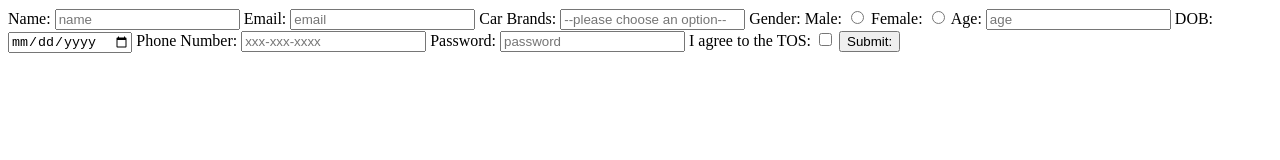
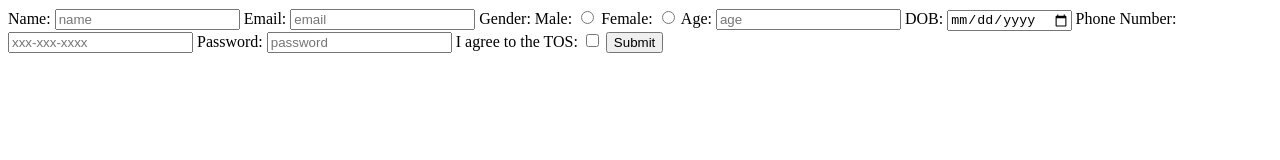
Before and after one commit to acciojob/signup-form-car-ViswajitReddy, a website: page main.html in a window 1280 px wide. Drawn offline with Linux system fonts and the light colour scheme.

Commit message:
created a submission

```diff
--- a/main.html
+++ b/main.html
@@ -10,27 +10,34 @@
 	<!-- the entire body must be written by student -->
 	<form method="post">
 		<label for ="name">Name:</label>
-		<input type="text" id="name" placeholder="name" required>
+		<input type="text" id="name" name="name" placeholder="name" required>
+
 		<label for ="email">Email:</label>
-		<input type ="email" id="email" placeholder="email" required>
-		<label for ="car brands">Car Brands:</label>
-		<input type ="select" id="cars" placeholder="--please choose an option--" required>
-		<label for ="gender">Gender:</label>
+		<input type ="email" id="email" name="email" placeholder="email" required>
+
+		<label>Gender:</label>
 		<label for ="gender_m">Male:</label>
-		<input type ="radio" id="gender_m" required>
+		<input type ="radio" id="gender_m" name="gender" required>
 		<label for ="gender_f">Female:</label>
-		<input type ="radio" id="gender_f" required>
+		<input type ="radio" id="gender_f" name="gender" required>
+
 		<label for ="age">Age:</label>
-		<input type ="number" id="age" placeholder="age" required>
+		<input type ="number" id="age" name="age" placeholder="age" required>
+
 		<label for ="dob">DOB:</label>
-		<input type ="Date" id="dob" required>
+		<input type ="Date" id="dob" name="dob" required>
+
 		<label for ="phone number">Phone Number:</label>
-		<input type="tel" id="tel" placeholder="xxx-xxx-xxxx" required>
+		<input type="tel" id="tel" name="tel" placeholder="xxx-xxx-xxxx" required>
+
 		<label for ="password">Password:</label>
-		<input type="password" id="password" placeholder="password" required>
-		<label for ="I agree to the TOS">I agree to the TOS:</label>
-		<input type="Checkbox" id="tos" required>
-		<button type="submit">Submit:</button>
+		<input type="password" id="password" name="password" placeholder="password" required>
+
+		<label for ="tos">I agree to the TOS:</label>
+		<input type="Checkbox" id="tos" name="tos" required>
+
+		<button type="submit">Submit</button>
+		</form>
 
     <script type="text/javascript" src="./script.js">
 </script>
```
